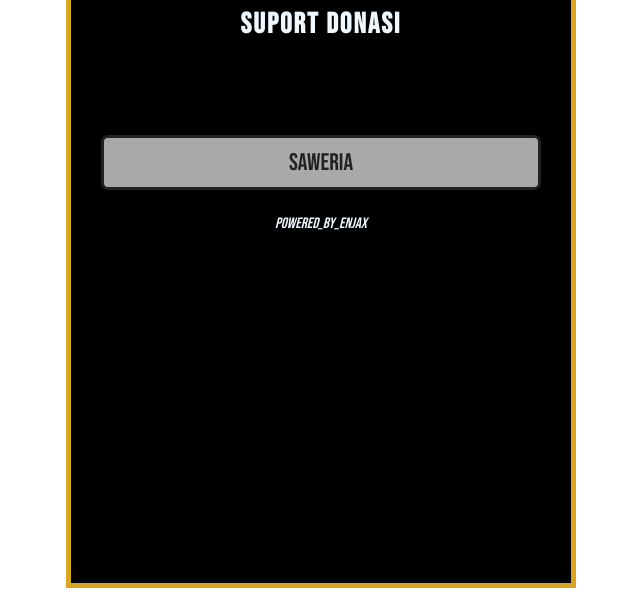
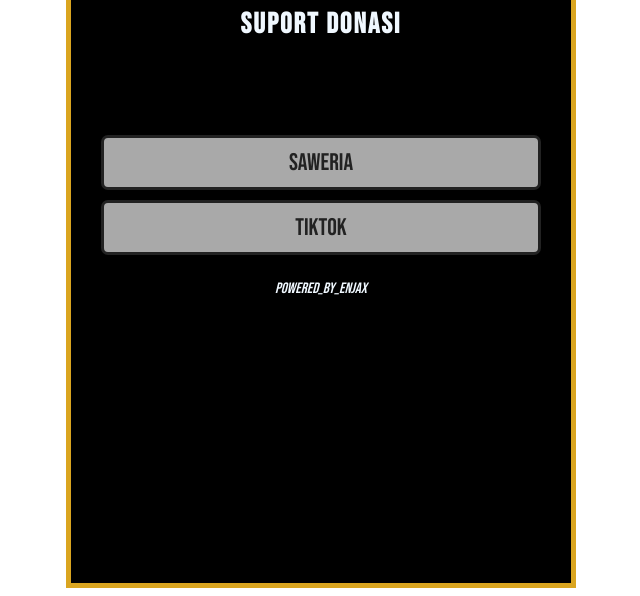
Before and after one commit to ZenithyStudio/Zenithy.site, a plain HTML site: page index.html in a window 1280 px wide. Shown: the part 230-826 px from the top of the page, without its empty margins (319-959 px from the left). Drawn offline with nearby package versions, Linux system fonts and the light colour scheme.

Commit message:
Add TikTok link to index.html
Added a link to TikTok in the link tree section.

```diff
--- a/index.html
+++ b/index.html
@@ -25,6 +25,8 @@
             <div class="link"</div>
                 <a href="https://saweria.co/Zenithy" target="_blank"
                 class="animate__animated animate__bounceInLeft animate__delay-1s">saweria</a>
+                <a href="https://www.tiktok.com/@zenithy_official" target="_blank"
+                class="animate__animated animate__bounceInLeft animate__delay-1s">tiktok</a>
                 -- footer ---
             <div class="footer animate__animated animate__bounceInUp animate__delay-2s">
                 <i>powered_by_enjax</i>
```
